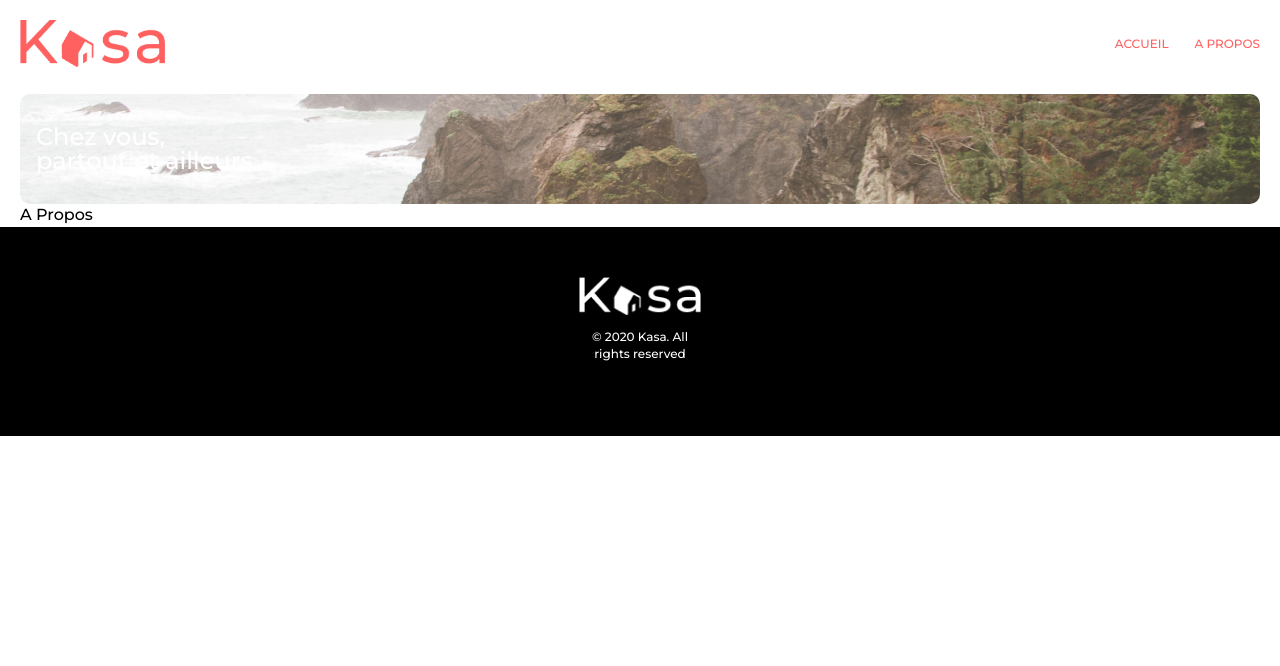
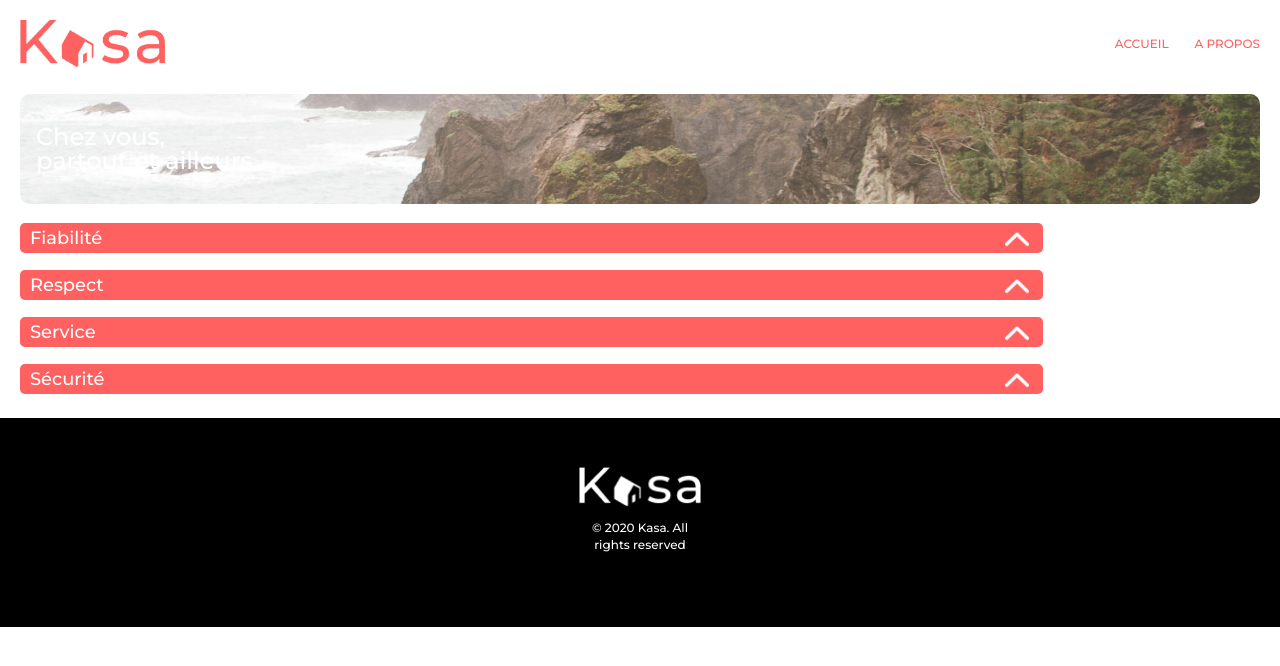
Before and after one commit to Martins-Anthony/kasa, a React (Create React App) app: page /about in a window 1280 px wide. Shown: the top 666 px of the page. Built offline with nearby package versions, Linux system fonts and the light colour scheme.

Commit message:
collapse

```diff
--- a/src/components/AppRouter/index.jsx
+++ b/src/components/AppRouter/index.jsx
@@ -5,7 +5,7 @@ import Header from '../Header'
 import About from '../../pages/About'
 import Error from '../Error'
 import Footer from '../Footer'
-import HousingSheet from '../../pages/HousingSheet'
+import Housing from '../../pages/Housing'
 
 function AppRouter() {
   return (
@@ -14,7 +14,7 @@ function AppRouter() {
         <Header />
         <Routes>
           <Route exact path="/" element={<Home />} />
-          <Route path="/housing/:id" element={<HousingSheet />} />
+          <Route path="/housing/:id" element={<Housing />} />
           <Route path="/about" element={<About />} />
           <Route path="*" element={<Error />} />
         </Routes>
--- /dev/null
+++ b/src/components/Collapse/index.jsx
@@ -0,0 +1,36 @@
+import ArrowBack from '../../assets/collapse/arrow_back.png'
+import '../../scss/modules/collapse.scss'
+import React, { useState } from 'react'
+
+function Collapse({ title, content }) {
+  const [isArrowDown, setIsArrowDown] = useState(false)
+  const [isContainerVisible, setIsContainerVisible] = useState(false)
+
+  const handleArrowClick = () => {
+    setIsArrowDown(!isArrowDown)
+    setIsContainerVisible(!isContainerVisible)
+  }
+
+  return (
+    <div className={'collapse-container'}>
+      <div className="collapse-title">
+        <h2>{title}</h2>
+        <img
+          src={ArrowBack}
+          alt="fléche"
+          className={`arrow-icon ${isArrowDown ? 'down' : 'up'}`}
+          onClick={handleArrowClick}
+        />
+      </div>
+      <p
+        className={`animated-container ${
+          isContainerVisible ? 'visible' : ''
+        } collapse-content`}
+      >
+        {content}
+      </p>
+    </div>
+  )
+}
+
+export default Collapse
--- /dev/null
+++ b/src/datas/about.json
@@ -0,0 +1,8 @@
+[
+  {
+    "fiabilite": "Les annonces postées sur Kasa garantissent une fiabilité totale. Les photos sont conformes aux logements, et toutes les informations sont régulièrement vérifiées par nos équipes.",
+    "respect": "La bienveillance fait partie des valeurs fondatrices de Kasa. Tout comportement discriminatoire ou de pertubation du voisinage entraînera une exclusion de notre plaforme.",
+    "service": "La bienveillance fait partie des valeurs fondatrices de Kasa. Tout comportement discriminatoire ou de pertubation du voisinage entraînera une exclusion de notre plaforme.",
+    "securite": "La sécurité est la priorité de Kasa. Aussi bien pour nos hôtes que pour les voyageurs, chaque logement correspond aux critères de sécurité établis par nos services. En laissant une note aussi bien à l'hôte qu'au locataire, cela permet à nos équipes de vérifier que les standards sont bien respectés. Nous organisons également des ateliers sur la sécurité domestique pour nos hôtes."
+  }
+]
--- a/src/pages/About/index.jsx
+++ b/src/pages/About/index.jsx
@@ -1,10 +1,35 @@
 import '../../scss/style.scss'
 import Banner from '../../components/Banner'
+import aboutList from '../../datas/about.json'
+import Collapse from '../../components/Collapse'
 
 function About() {
+  console.log(Object.keys(aboutList[0])[1])
   return (
     <div className="leftRightMargin">
-      <Banner />A Propos
+      <Banner />
+      <div className="about-collapse-container">
+        <Collapse
+          key={Object.keys(aboutList[0])[0]}
+          title={'Fiabilité'}
+          content={aboutList[0].fiabilite}
+        />
+        <Collapse
+          key={Object.keys(aboutList[0])[1]}
+          title={'Respect'}
+          content={aboutList[0].respect}
+        />
+        <Collapse
+          key={Object.keys(aboutList[0])[2]}
+          title={'Service'}
+          content={aboutList[0].service}
+        />
+        <Collapse
+          key={Object.keys(aboutList[0])[3]}
+          title={'Sécurité'}
+          content={aboutList[0].securite}
+        />
+      </div>
     </div>
   )
 }
--- a/src/pages/HousingSheet/index.jsx
+++ b/src/pages/Housing/index.jsx
@@ -5,8 +5,9 @@ import { useParams } from 'react-router-dom'
 import TitleLocationTagsAccommodation from '../../components/TitleLocationTagsAccommodation'
 import Host from '../../components/Host'
 import Slideshow from '../../components/Slideshow'
+import Collapse from '../../components/Collapse'
 
-function HousingSheet() {
+function Housing() {
   const { id } = useParams() // Récupère l'ID depuis l'URL
   const selectedHousing = housingData.find((housing) => housing.id === id)
 
@@ -27,8 +28,20 @@ function HousingSheet() {
         picture={selectedHousing.host.picture}
         rating={selectedHousing.rating}
       />
+      <div className="housing-collapse-container">
+        <Collapse
+          key={`${selectedHousing.id}-3`}
+          title={'Description'}
+          content={selectedHousing.description}
+        />
+        <Collapse
+          key={`${selectedHousing.id}-4`}
+          title={'Équipements'}
+          content={selectedHousing.equipments}
+        />
+      </div>
     </div>
   )
 }
 
-export default HousingSheet
+export default Housing
--- /dev/null
+++ b/src/scss/modules/collapse.scss
@@ -0,0 +1,81 @@
+@import "../style.scss";
+
+.housing-collapse-container,
+.about-collapse-container {
+  display: flex;
+  flex-direction: column;
+  row-gap: 1.25rem;
+  max-width: 63.94rem;
+  box-sizing: border-box;
+}
+
+.about-collapse-container {
+  margin-top: 1.18rem;
+}
+
+.collapse-container {
+  position: relative;
+  p {
+    margin: 0;
+  }
+}
+
+.collapse-title {
+  display: flex;
+  align-items: center;
+  justify-content: space-between;
+  position: absolute;
+  min-width: 20.94rem;
+  box-sizing: border-box;
+  width: 100%;
+  background-color: $primary;
+  color: $white;
+  height: 1.87rem;
+  padding-left: 0.62rem;
+  padding-right: 0.62rem;
+  border-radius: 0.31rem;
+  z-index: 1;
+
+  h2 {
+    margin: 0;
+    font-size: 1.12rem;
+  }
+  img {
+    width: 2rem;
+    height: 2rem;
+  }
+}
+
+.arrow-icon {
+  &.down {
+    transform: rotate(-180deg);
+    transition: 0.3s ease;
+  }
+  &.up {
+    transition: 0.3s ease;
+  }
+}
+
+.collapse-content {
+  color: $primary;
+
+  border-radius: 0.31rem;
+  background-color: $gray;
+  font-size: 1.12rem;
+  font-weight: 400;
+  position: relative;
+  display: flex;
+  flex-direction: column;
+}
+
+.animated-container {
+  height: 0;
+  scale: 0;
+  padding-top: 1.68rem;
+
+  &.visible {
+    height: 100%;
+    scale: 1;
+    padding: 2.69rem 1.25rem 1.25rem 1.25rem;
+  }
+}
--- a/src/scss/modules/footer.scss
+++ b/src/scss/modules/footer.scss
@@ -8,6 +8,7 @@
   font-size: 0.75rem;
   @include center;
   flex-direction: column;
+  margin-top: 1.68rem;
 
   img {
     width: 7.62rem;
```
Also changed, not shown: src/assets/collapse/arrow_back.png (added).
